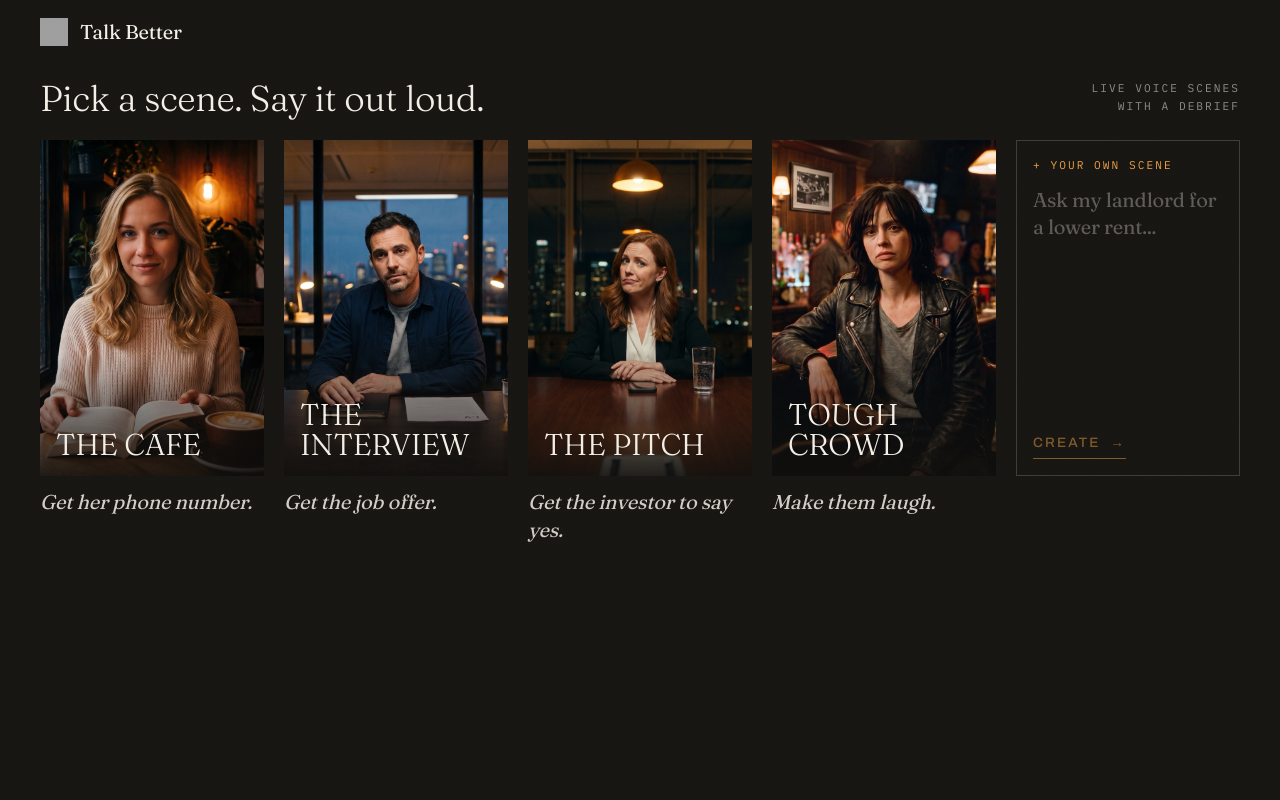
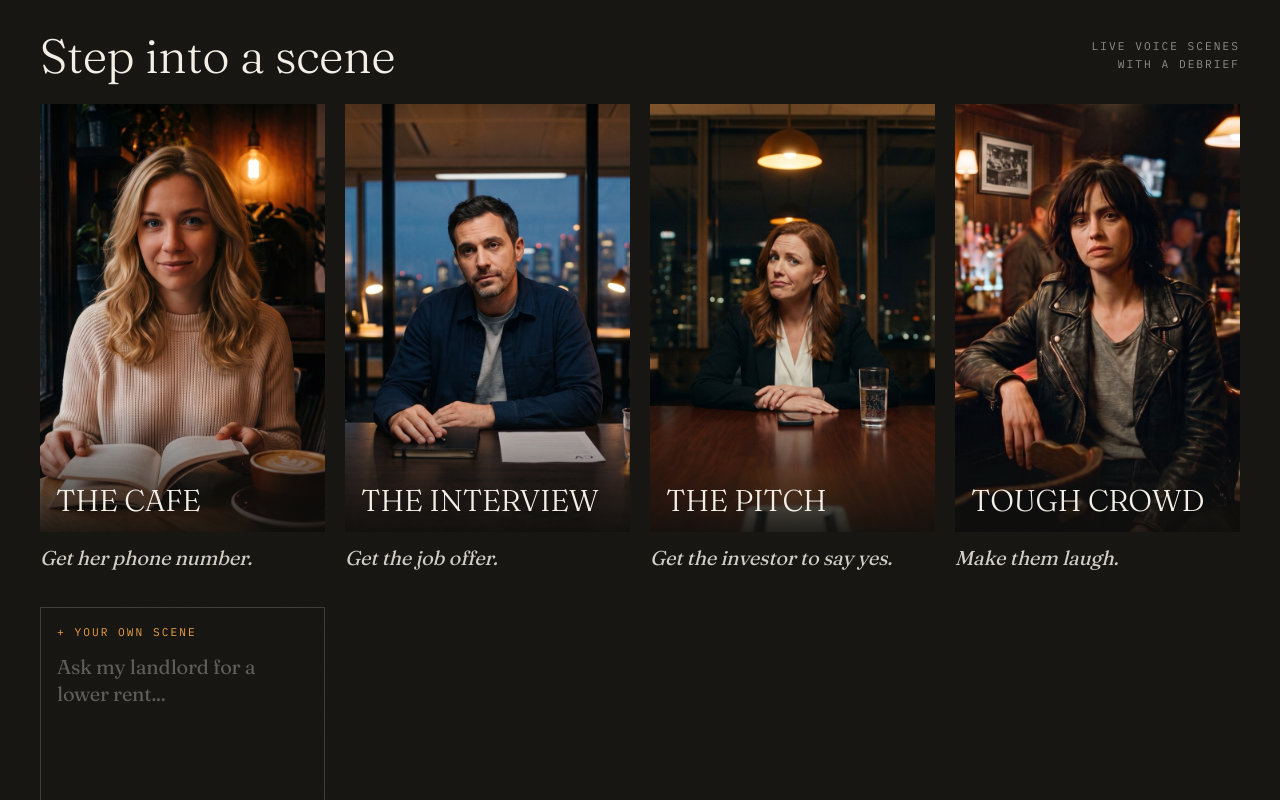
Before and after one commit to Mr-1011/talkbetter, a Next.js app in the folder apps/web/: page / in a window 1280 px wide. Shown: the top 800 px of the page. Built offline with nearby package versions, Linux system fonts and the light colour scheme; no server answers; the database is empty; grey boxes are pictures that could not be loaded.

Commit message:
Show four scene cards per row and drop the header

```diff
--- a/apps/web/app/page.tsx
+++ b/apps/web/app/page.tsx
@@ -111,13 +111,8 @@ export default function Home() {
   if (stage === "pick")
     return (
       <main className="mx-auto w-full max-w-7xl px-5 pb-12 md:px-10">
-        <header className="flex h-16 animate-rise items-center gap-3">
-          <img src="/icon.svg" alt="" className="h-7 w-7" />
-          <span className="font-display text-xl">Talk Better</span>
-        </header>
-
-        <div className="mb-6 mt-4 flex animate-rise items-center justify-between gap-6">
-          <h1 className="font-display text-3xl font-light leading-none sm:text-4xl">Pick a scene. Say it out loud.</h1>
+        <div className="mb-6 mt-8 flex animate-rise items-center justify-between gap-6">
+          <h1 className="font-display text-4xl font-light leading-none sm:text-5xl">Step into a scene</h1>
           <span className="kicker hidden text-right leading-[1.6] sm:block">
             Live voice scenes
             <br />
@@ -125,7 +120,7 @@ export default function Home() {
           </span>
         </div>
 
-        <div className="grid grid-cols-2 items-start gap-x-5 gap-y-9 lg:grid-cols-5">
+        <div className="grid grid-cols-2 items-start gap-x-5 gap-y-9 lg:grid-cols-4">
           {scenes.map(card)}
 
           <form
```
